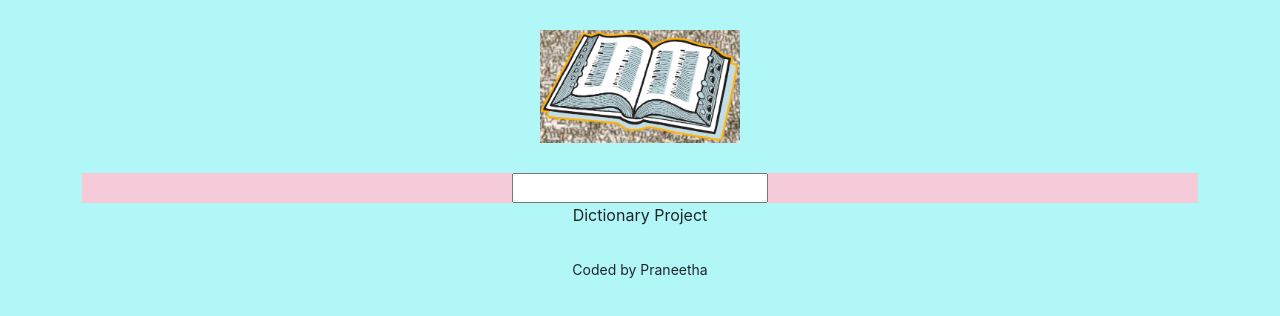
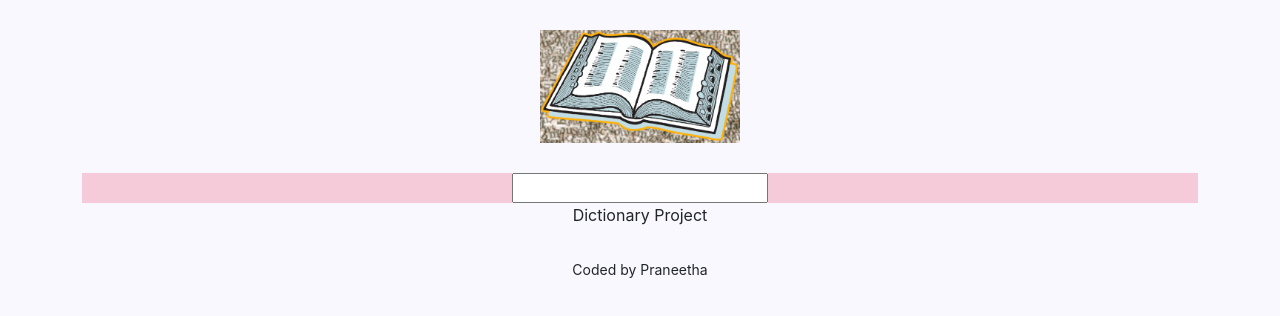
Before and after one commit to NeetuKV/dictionary-project, a React (Create React App) app: page / in a window 1280 px wide. Shown: the top 316 px of the page. Built offline with nearby package versions, Linux system fonts and the light colour scheme.

Commit message:
css changes

```diff
--- a/src/App.css
+++ b/src/App.css
@@ -1,3 +1,9 @@
+body {
+  background: #f9f8fe;
+}
+a {
+  background: #9670f4;
+}
 .App-logo {
   max-width: 200px;
   display: block;
@@ -10,9 +16,7 @@
   text-align: center;
   margin: 30px 0;
 }
-body {
-  background-color: rgb(178, 247, 248);
-}
+
 .App .container {
   text-align: center;
 }
```
